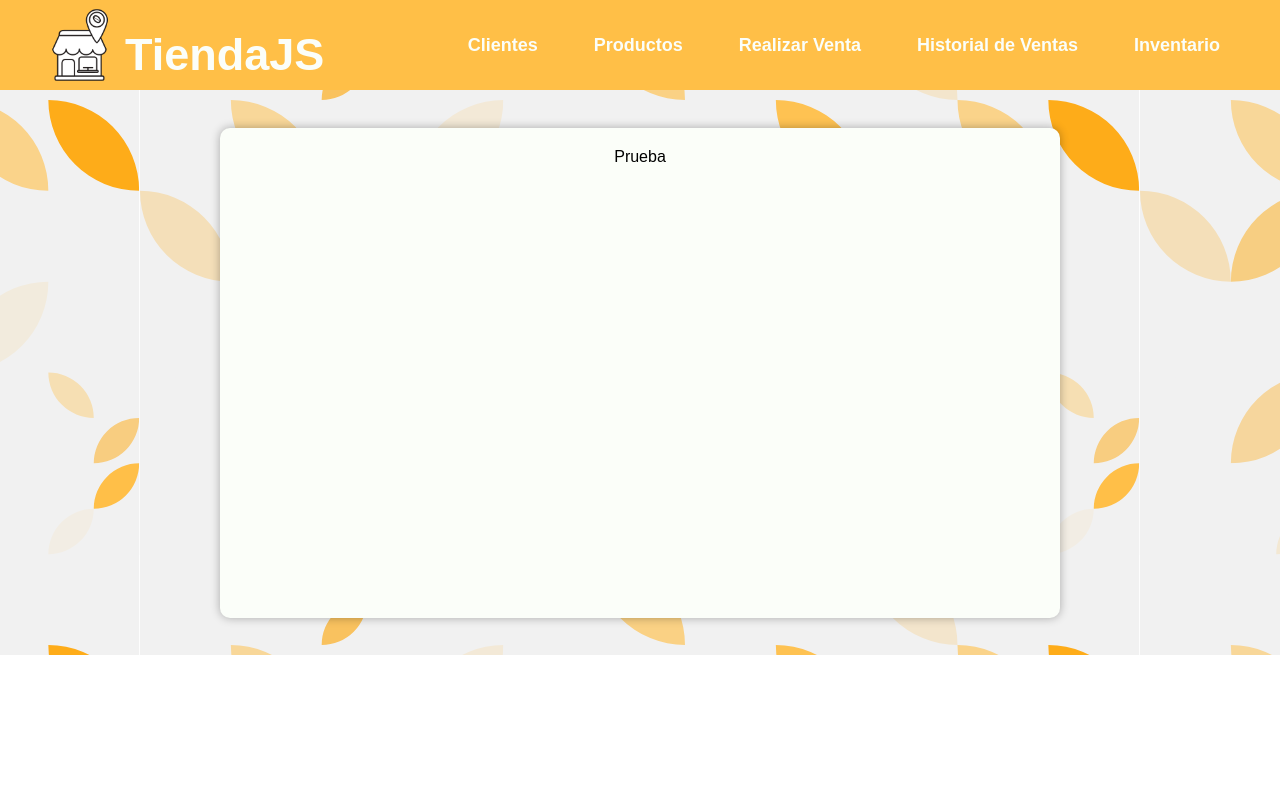
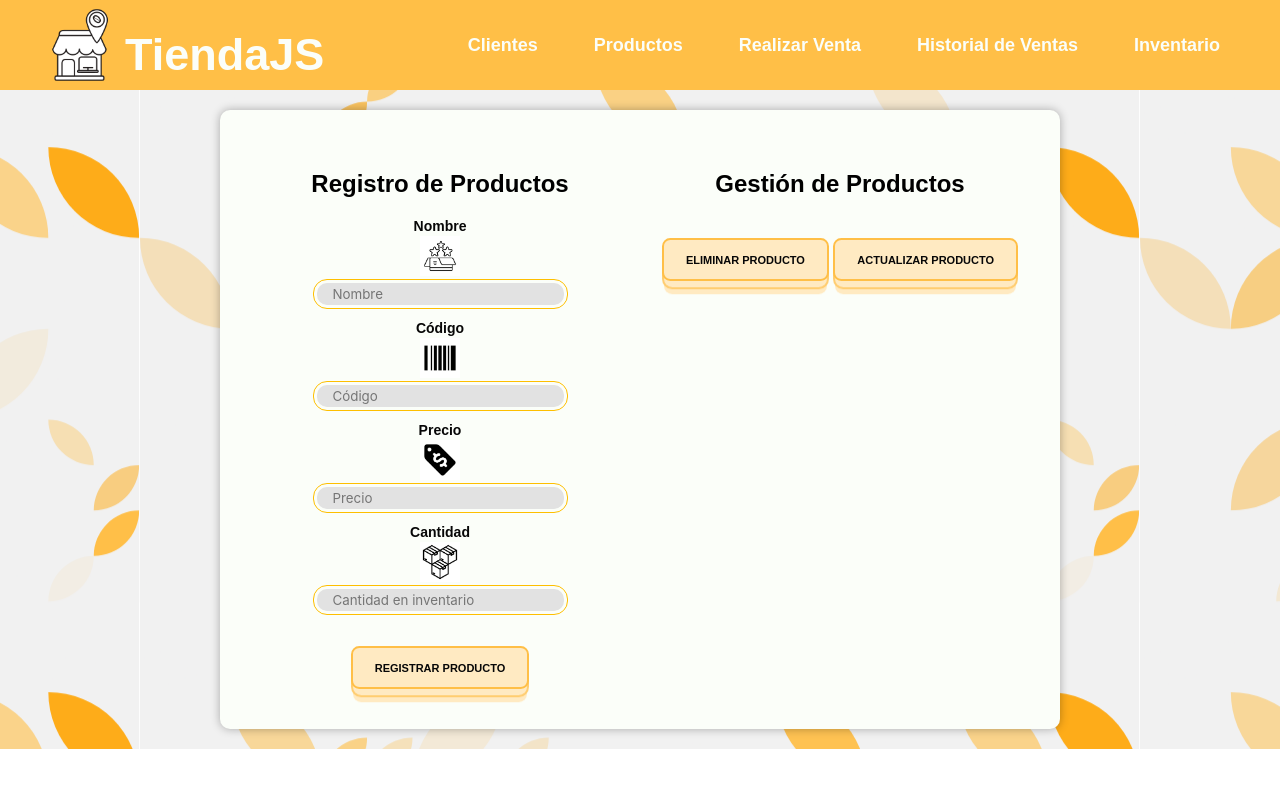
Before and after one commit to Josedzzz/TiendaJS, a plain HTML site: page resources/views/index.html in a window 1280 px wide. Both pictures are taken after a click on the link "Productos". Drawn offline with Linux system fonts and the light colour scheme.

Commit message:
Primera implementacion para el formulario de productos

```diff
--- a/resources/views/index.css
+++ b/resources/views/index.css
@@ -256,3 +256,48 @@ body {
 .tabla tr.seleccionado {
     background-color: lightblue;
 }
+
+/*Edicion del formulario para productos*/
+
+.left-content {
+    float: left;
+    width: 50%;
+    padding: 20px;
+    box-sizing: border-box;
+}
+
+.right-content {
+    float: right;
+    width: 50%;
+    padding: 20px;
+    box-sizing: border-box;
+}
+
+.form-producto {
+    font-size: 14px;
+    font-weight: bold;
+    color: #070707;
+}
+
+.form-producto input {
+    margin-top: 5px;
+    margin-bottom: 15px;
+    border-radius: 10px;
+    outline: 1px solid #FEBF00;
+    border: 0;
+    font-family: -apple-system, BlinkMacSystemFont, 'Segoe UI', Roboto, Oxygen, Ubuntu, Cantarell, 'Open Sans', 'Helvetica Neue', sans-serif;
+    background-color: #e2e2e2   ;
+    outline-offset: 3px;
+    padding: 3px 1rem;
+    transition: 0.25s;
+}
+
+.form-producto input:focus {
+    outline-offset: 5px;
+    background-color: #fff
+}
+
+.form-producto img {
+    height: auto;
+    width: 40px;
+}
--- a/resources/views/index.html
+++ b/resources/views/index.html
@@ -56,8 +56,46 @@
             </div>
         </div>
 
+
         <div class="centered-box form-container" id="productosForm" style="display: none;">
-            <label>Prueba</label>
+
+            <div class="left-content">
+                <h2>Registro de Productos</h2>
+                <form class="form-producto">
+                    <div class="box">
+                        <label>Nombre</label>
+                        <img src="/resources/images/logoNombreProducto.png">
+                        <input type="text" id="nombre-producto" placeholder="Nombre">
+                    </div>
+                    <div class="box">
+                        <label>Código</label>
+                        <img src="/resources/images/logoCodigoProducto.png">
+                        <input type="text" id="codigo-producto" placeholder="Código">
+                    </div>
+                    <div class="box">
+                        <label>Precio</label>
+                        <img src="/resources/images/logoPrecioProducto.png">
+                        <input type="number" id="precio-producto" placeholder="Precio">
+                    </div>
+                    <div class="box">
+                        <label>Cantidad</label>
+                        <img src="/resources/images/logoCantidadProducto.png">
+                        <input type="number" id="cantidad-producto" placeholder="Cantidad en inventario">
+                    </div>
+                    <button class="btnCliente" type="submit" id="subirProducto">Registrar Producto</button>
+                </form>
+            </div>
+
+            <div class="right-content">
+                <h2>Gestión de Productos</h2>
+                <div class="box-tablaProductos">
+                    <div class="tabla" id="tablaProductos">
+                        <!-- Aquí se genera dinamicamente la tabla de productos -->
+                    </div>
+                    <button class="btnCliente" id="btnEliminarProducto">Eliminar Producto</button>
+                    <button class="btnCliente" id="btnActualizarProducto">Actualizar Producto</button>
+                </div>
+            </div>
         </div>
     </div>
 
```
Also changed, not shown: resources/images/logoCantidadProducto.png (added), resources/images/logoCodigoProducto.png (added), resources/images/logoNombreProducto.png (added), resources/images/logoPrecioProducto.png (added).
